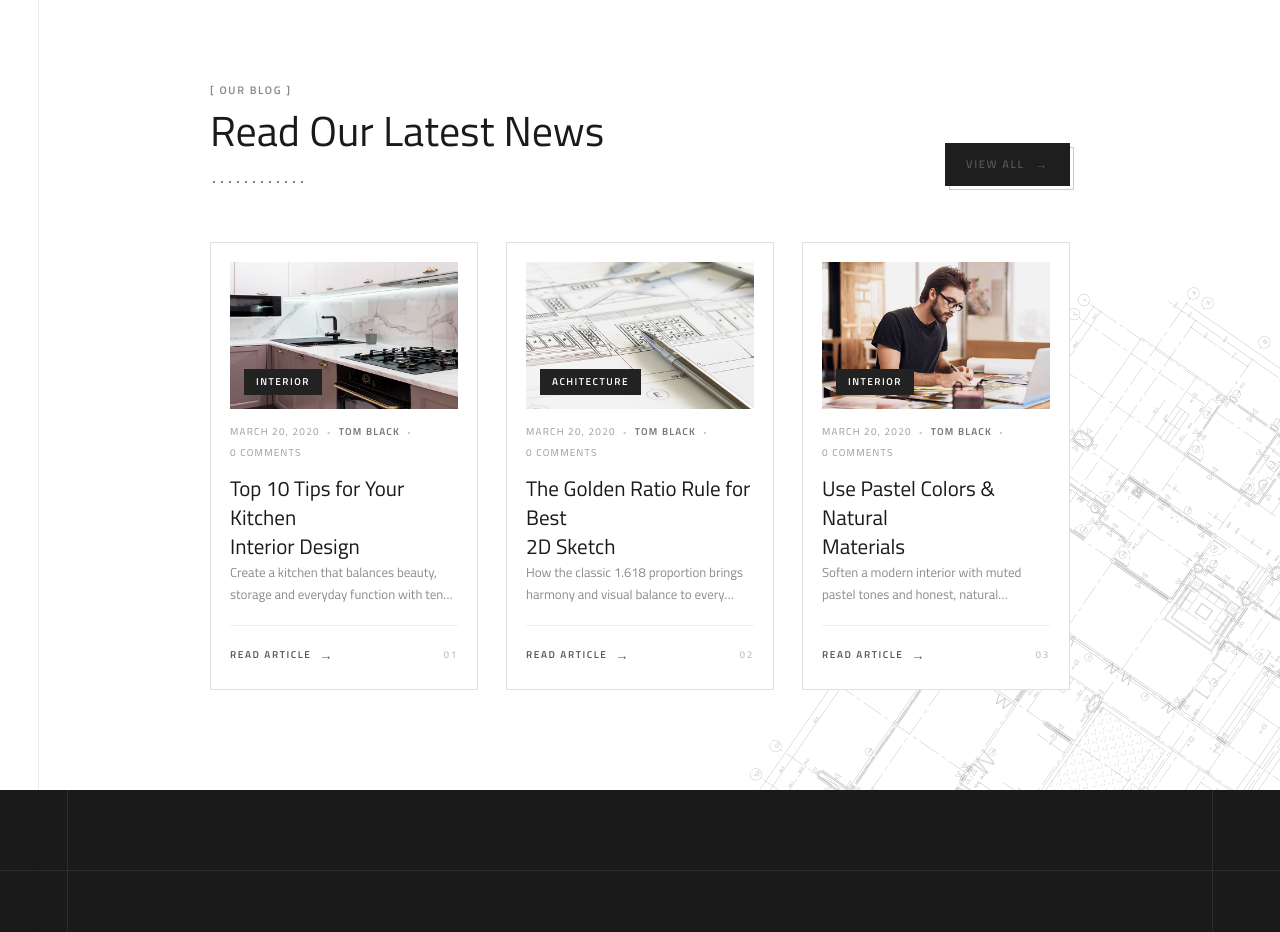
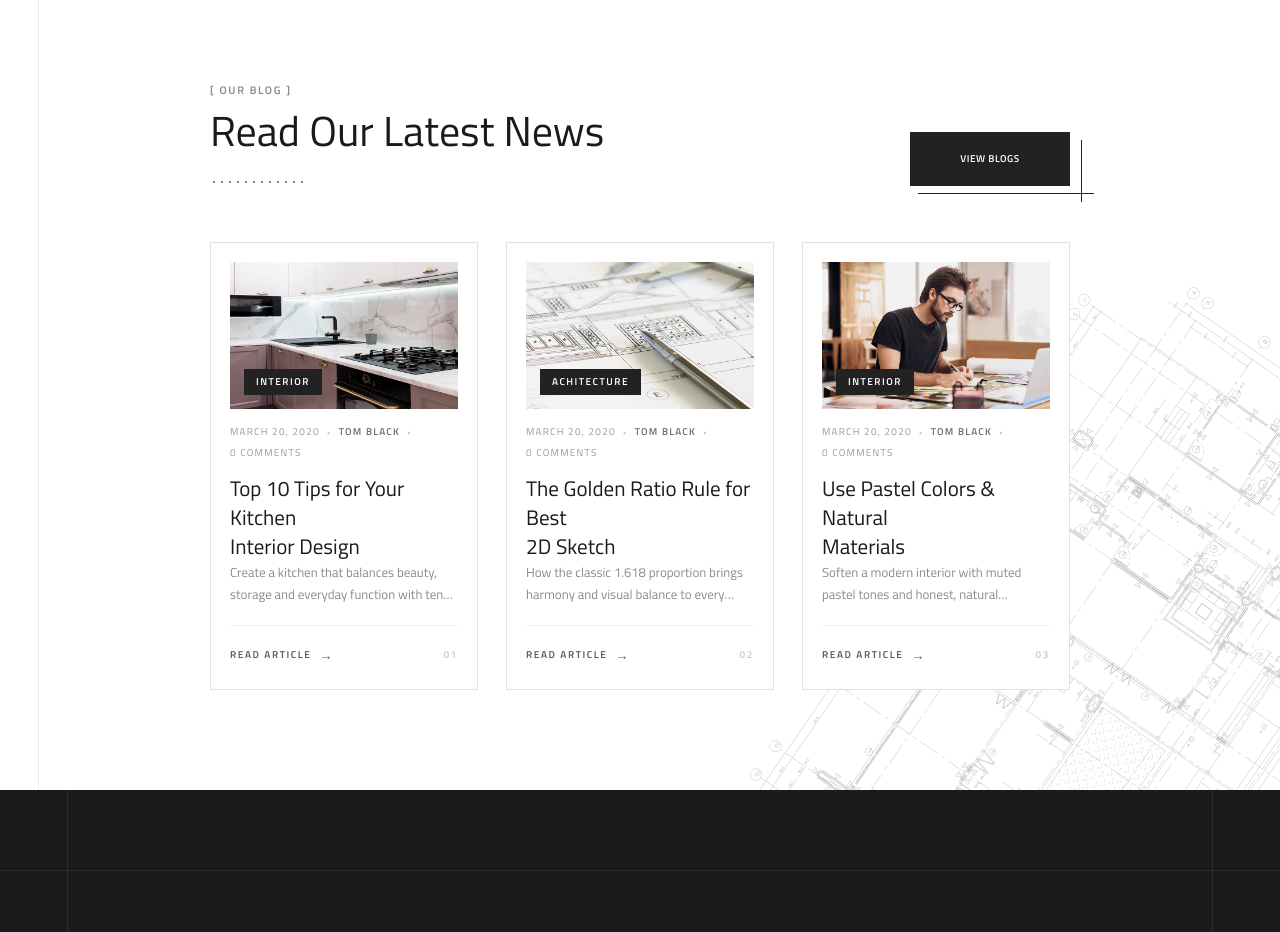
Before and after one commit to Kalandhar01/Siva_con, a Next.js app: page / in a window 1280 px wide. Shown: the part 5960-6892 px from the top of the page. Built offline with nearby package versions, Linux system fonts and the light colour scheme.

Commit message:
feat: Blog VIEW ALL button uses shared Button style (View Blogs)

```diff
--- a/src/components/Blog.tsx
+++ b/src/components/Blog.tsx
@@ -33,24 +33,21 @@ export default function Blog() {
             <div className="dot-sep mt-[22px]" />
           </div>
 
-          <div className="group relative inline-block self-end">
+          <a
+            href="#"
+            className="group relative inline-flex max-w-full items-center justify-center self-end border-0 rounded-none bg-[#222222] px-[14px] text-center text-[10px] font-semibold uppercase leading-none tracking-[0.5px] text-white! no-underline whitespace-nowrap transition-colors duration-300 hover:bg-black focus-visible:outline-2 focus-visible:outline-offset-4 focus-visible:outline-[#222222] [font-family:var(--font-titillium)] cursor-pointer"
+            style={{ width: 160, height: 54 }}
+          >
+            <span>View Blogs</span>
             <span
               aria-hidden="true"
-              className="absolute top-1 left-1 z-0 h-full w-full border border-[#cccccc] transition-transform duration-300 ease-[cubic-bezier(0.22,1,0.36,1)] group-hover:translate-x-0.5 group-hover:translate-y-0.5 group-hover:border-[#1a1a1a]"
+              className="pointer-events-none absolute top-[8px] right-[-12px] block h-[calc(100%_+_8px)] w-[1px] scale-x-100 scale-y-100 origin-bottom bg-[#222222] transition-all duration-300 ease-out group-hover:scale-y-0"
             />
-            <a
-              href="#"
-              className="relative z-10 inline-flex items-center justify-center gap-[10px] border border-[#1e1e1e] bg-[#1e1e1e] px-5 py-[14px] font-['Titillium_Web',sans-serif] text-[11px] leading-none font-semibold tracking-[0.15em] text-white uppercase no-underline transition-all duration-300 ease-[cubic-bezier(0.22,1,0.36,1)] group-hover:-translate-x-0.5 group-hover:-translate-y-0.5 group-hover:bg-white group-hover:text-[#1a1a1a]"
-            >
-              View All
-              <span
-                aria-hidden="true"
-                className="inline-block text-[13px] leading-none transition-transform duration-300 group-hover:translate-x-1.5"
-              >
-                →
-              </span>
-            </a>
-          </div>
+            <span
+              aria-hidden="true"
+              className="pointer-events-none absolute bottom-[-8px] left-[8px] right-[-24px] block h-[1px] scale-x-100 scale-y-100 origin-right bg-[#222222] transition-all duration-300 ease-out group-hover:scale-x-0"
+            />
+          </a>
         </div>
 
         <div className="mt-10 grid grid-cols-1 gap-[26px] md:mt-12 md:grid-cols-2 md:gap-7 lg:mt-14 lg:grid-cols-3">
```
